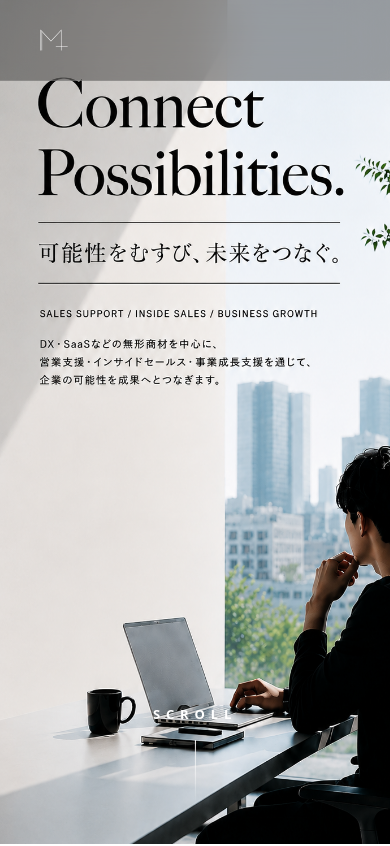
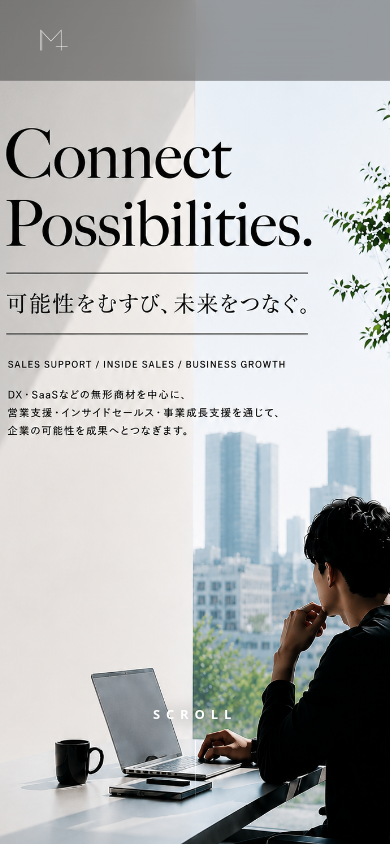
Before and after one commit to musubi-create/musubi, a Next.js app: page / in a window 390 px wide. Shown: the top 846 px of the page. Built offline with nearby package versions, Linux system fonts and the light colour scheme.

Commit message:
Tune mobile hero top-left crop

```diff
--- a/app/page.tsx
+++ b/app/page.tsx
@@ -201,7 +201,7 @@ export default function Home() {
     alt="MUSUBI Hero"
     fill
     priority
-    className="block scale-[1.12] origin-[left_center] object-cover object-[left_center] md:hidden"
+    className="block -translate-x-8 scale-[1.12] origin-[left_top] object-cover object-[left_top] md:hidden"
   />
 
   {/* PC・タブレット用 */}
```
